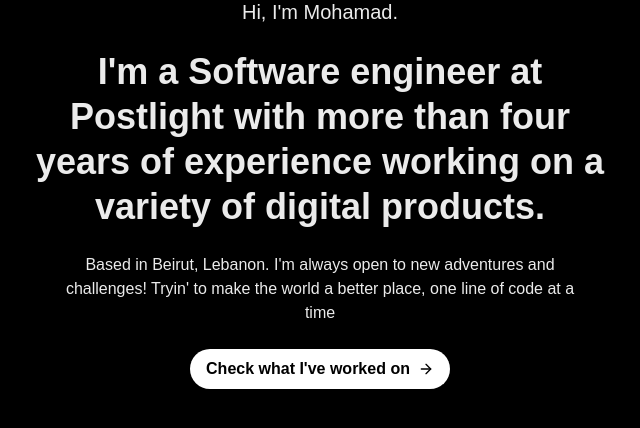
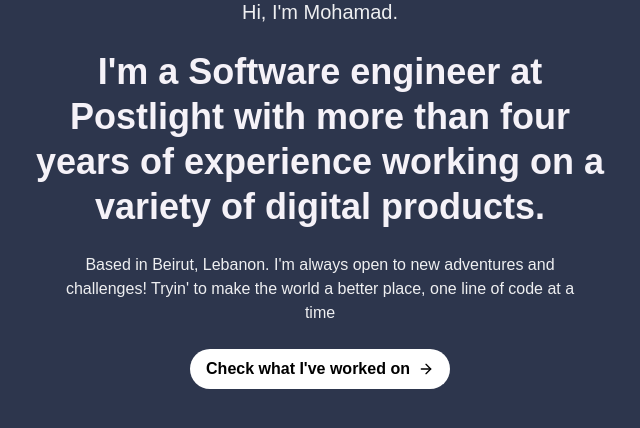
Before and after one commit to mohamadomran/portfolio, a Next.js app: page / in a window 1280 px wide. Shown: the top 428 px of the page, without its empty margins (320-960 px from the left). Built offline with nearby package versions, Linux system fonts and the light colour scheme; a web font is replaced by a local one.

Commit message:
feat: add basic colors

```diff
--- /dev/null
+++ b/src/theme/colors.ts
@@ -0,0 +1,10 @@
+export const colors = {
+    colors: {
+        brand: {
+            space_cadet: '#2D364D',
+            ghost_white: '#F5F2F8',
+            coral: '#F86B63',
+            lemon_yellow: '##F7F052',
+        },
+    },
+};
--- a/src/theme/index.ts
+++ b/src/theme/index.ts
@@ -2,12 +2,14 @@ import { extendTheme } from "@chakra-ui/react";
 import { config } from "./config";
 import { styles } from "./styles";
 import { fonts } from "./fonts";
+import { colors } from "./colors";
 import { Button, Link, Text } from "./components";
 
 const overrides = {
     config,
     styles,
     fonts,
+    colors,
     components: {
         Button,
         Link,
--- a/src/theme/styles.ts
+++ b/src/theme/styles.ts
@@ -1,16 +1,16 @@
-import { mode } from "@chakra-ui/theme-tools";
+import { mode } from '@chakra-ui/theme-tools';
 
 export const styles = {
     global: (props) => ({
         body: {
-      color: mode("gray.800", "whiteAlpha.900")(props),
-      bg: mode("white", "black")(props),
-      lineHeight: "base",
+            color: mode('colors.brand.space_cadet', 'colors.brand.ghost_white')(props),
+            bg: mode('colors.brand.ghost_white', 'colors.brand.space_cadet')(props),
+            lineHeight: 'base',
         },
         li: {
-      listStylePosition: "outside",
-      marginLeft: "18px",
-      marginBottom: "4px",
+            listStylePosition: 'outside',
+            marginLeft: '18px',
+            marginBottom: '4px',
         },
     }),
 };
```
Lines whose indentation alone changed are shown as unchanged.
